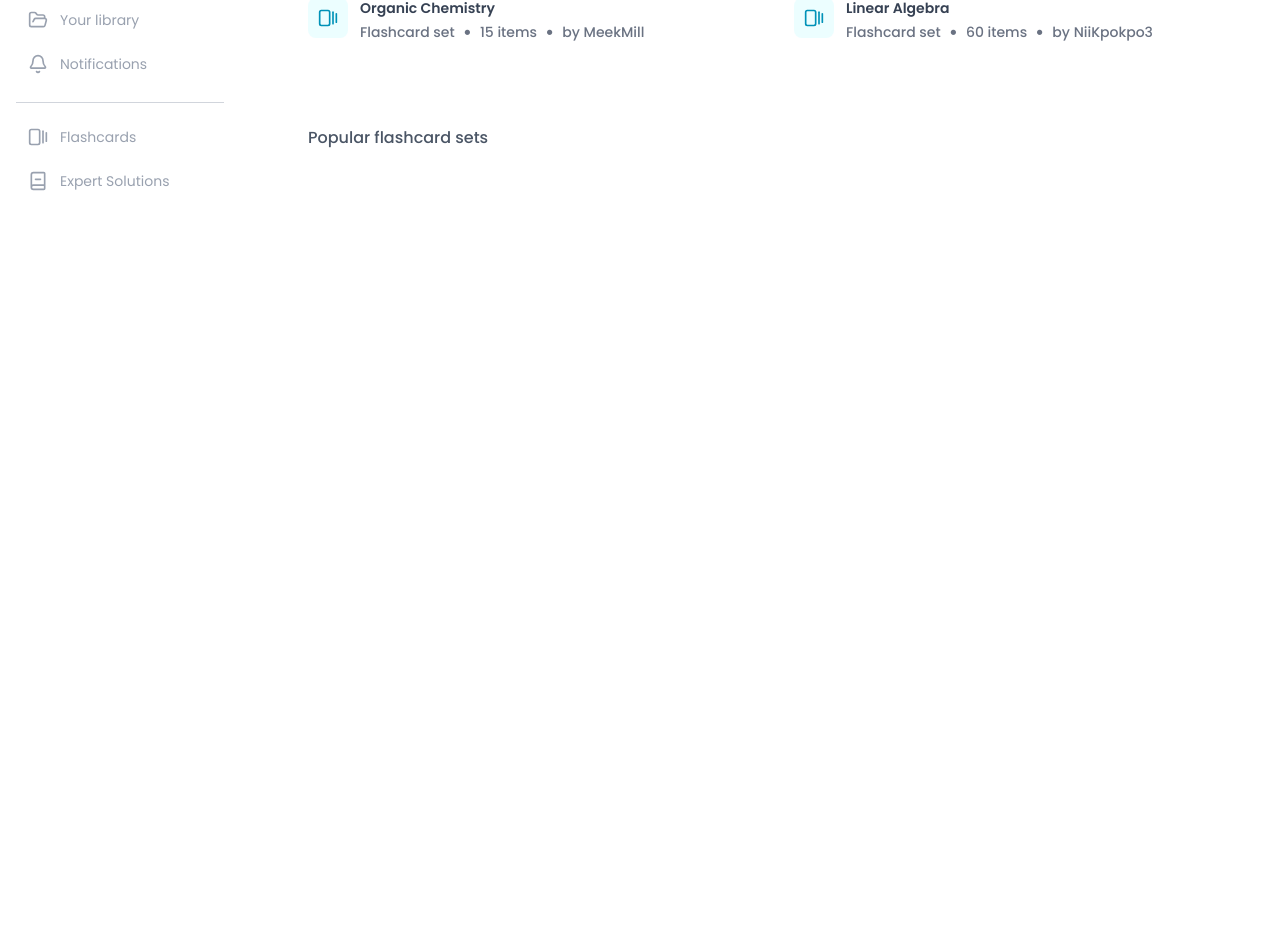
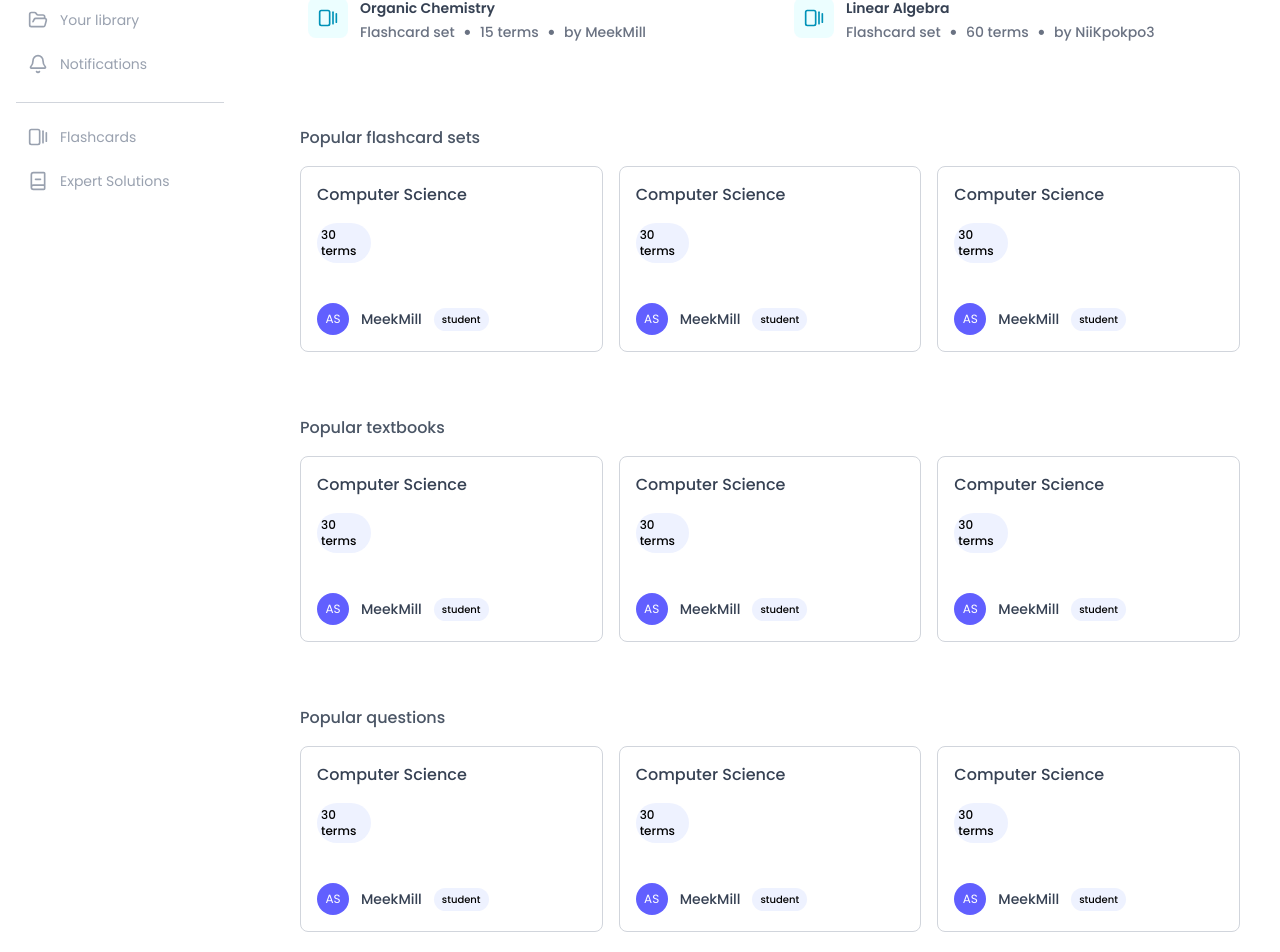
Before and after one commit to gideonadjei94/KnowMateFrontend, a React (Vite) app: page /dashboard in a window 1280 px wide. Shown: the part 134-1086 px from the top of the page. Before the commit the page ends 800 px from the top, so only its background shows below. Built offline with nearby package versions, Linux system fonts and the light colour scheme; the HTML template or start-up script is replaced by a standard one.

Commit message:
User Dashboard

```diff
--- a/src/components/FlashcardCard.jsx
+++ b/src/components/FlashcardCard.jsx
@@ -1,5 +1,27 @@
 import React from "react";
 
-export default function FlashcardCard() {
-  return <div>FlashcardCard</div>;
+export default function () {
+  return (
+    <div className="rounded-lg border border-gray-300 p-4 flex flex-col hover:shadow-md cursor-pointer">
+      <div>
+        <p className="text-gray-700 font-medium">Computer Science</p>
+      </div>
+
+      <div className="p-1 rounded-full bg-indigo-50 flex items-center justify-center w-[20%] mt-4">
+        <p className="text-xs font-medium">30 terms</p>
+      </div>
+
+      <div className="flex items-center gap-x-3 mt-10">
+        <div className="size-8 rounded-full bg-indigo-500 flex items-center justify-center text-white text-xs">
+          AS
+        </div>
+
+        <p className="text-sm font-medium text-gray-700">MeekMill</p>
+
+        <div className="bg-indigo-50 rounded-full py-1 px-2 text-[10px] font-medium">
+          student
+        </div>
+      </div>
+    </div>
+  );
 }
--- a/src/components/HomeRecentsCard.jsx
+++ b/src/components/HomeRecentsCard.jsx
@@ -13,7 +13,7 @@ export default function HomeRecentsCard({ recent }) {
   };
 
   return (
-    <div className="p-4 rounded-lg hover:bg-gray-50 flex items-start gap-x-3">
+    <div className="p-4 rounded-lg hover:bg-gray-50 flex items-start gap-x-3 cursor-pointer">
       <div
         className={clsx(
           "size-10 rounded-lg flex items-center justify-center",
--- a/src/pages/Dashboard/HomeOutlet.jsx
+++ b/src/pages/Dashboard/HomeOutlet.jsx
@@ -1,3 +1,4 @@
+import FlashcardCard from "../../components/FlashcardCard";
 import HomeRecentsCard from "../../components/HomeRecentsCard";
 
 export default function HomeOutlet() {
@@ -5,18 +6,18 @@ export default function HomeOutlet() {
     {
       title: "Organic Chemistry",
       type: "Flashcard set",
-      noOfItems: "15 items",
+      noOfItems: "15 terms",
       by: "MeekMill",
     },
     {
       title: "Linear Algebra",
       type: "Flashcard set",
-      noOfItems: "60 items",
+      noOfItems: "60 terms",
       by: "NiiKpokpo3",
     },
   ];
   return (
-    <div className="">
+    <div className=" mb-14">
       <p className="text-gray-600 font-medium ml-4">Recents</p>
 
       <div className="grid grid-cols-1 md:grid-cols-2 gap-4 mt-3">
@@ -25,9 +26,40 @@ export default function HomeOutlet() {
         ))}
       </div>
 
-      <div className="mt-16">
-        <p className="text-gray-600 font-medium ml-4">Popular flashcard sets</p>
-        <div></div>
+      <div className="mt-16 mx-2">
+        <p className="text-gray-600 font-medium ">Popular flashcard sets</p>
+        <div className="mt-4 grid grid-cols-1 md:grid-cols-3 gap-4 ">
+          <FlashcardCard />
+          <FlashcardCard />
+          <FlashcardCard />
+        </div>
+      </div>
+
+      <div className="mt-16 mx-2">
+        <p className="text-gray-600 font-medium ">Popular textbooks</p>
+        <div className="mt-4 grid grid-cols-1 md:grid-cols-3 gap-4 ">
+          <FlashcardCard />
+          <FlashcardCard />
+          <FlashcardCard />
+        </div>
+      </div>
+
+      <div className="mt-16 mx-2">
+        <p className="text-gray-600 font-medium ">Popular questions</p>
+        <div className="mt-4 grid grid-cols-1 md:grid-cols-3 gap-4 ">
+          <FlashcardCard />
+          <FlashcardCard />
+          <FlashcardCard />
+        </div>
+      </div>
+
+      <div className="mt-16 mx-2">
+        <p className="text-gray-600 font-medium ">Top creators</p>
+        <div className="mt-4 grid grid-cols-1 md:grid-cols-3 gap-4 ">
+          <FlashcardCard />
+          <FlashcardCard />
+          <FlashcardCard />
+        </div>
       </div>
     </div>
   );
```
